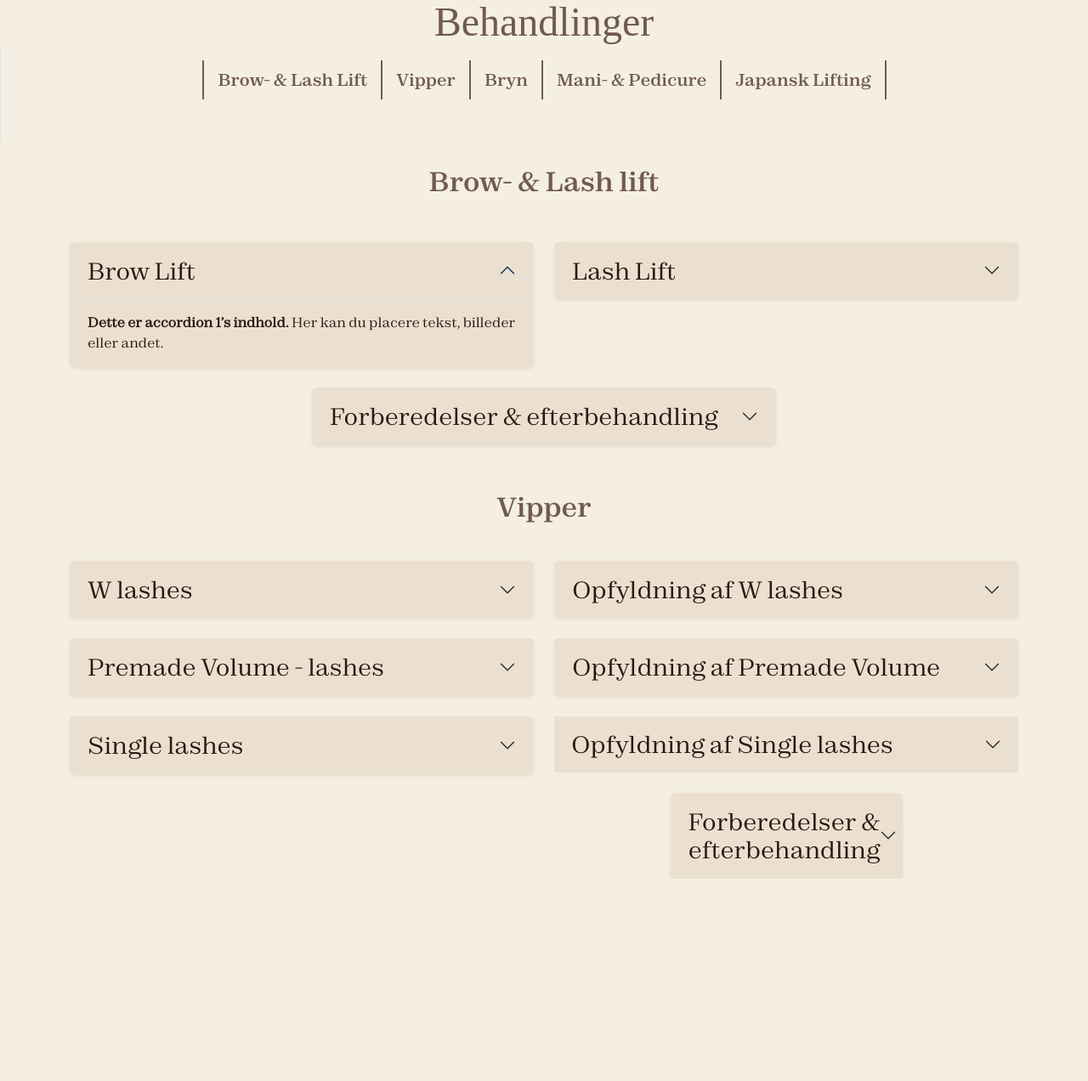
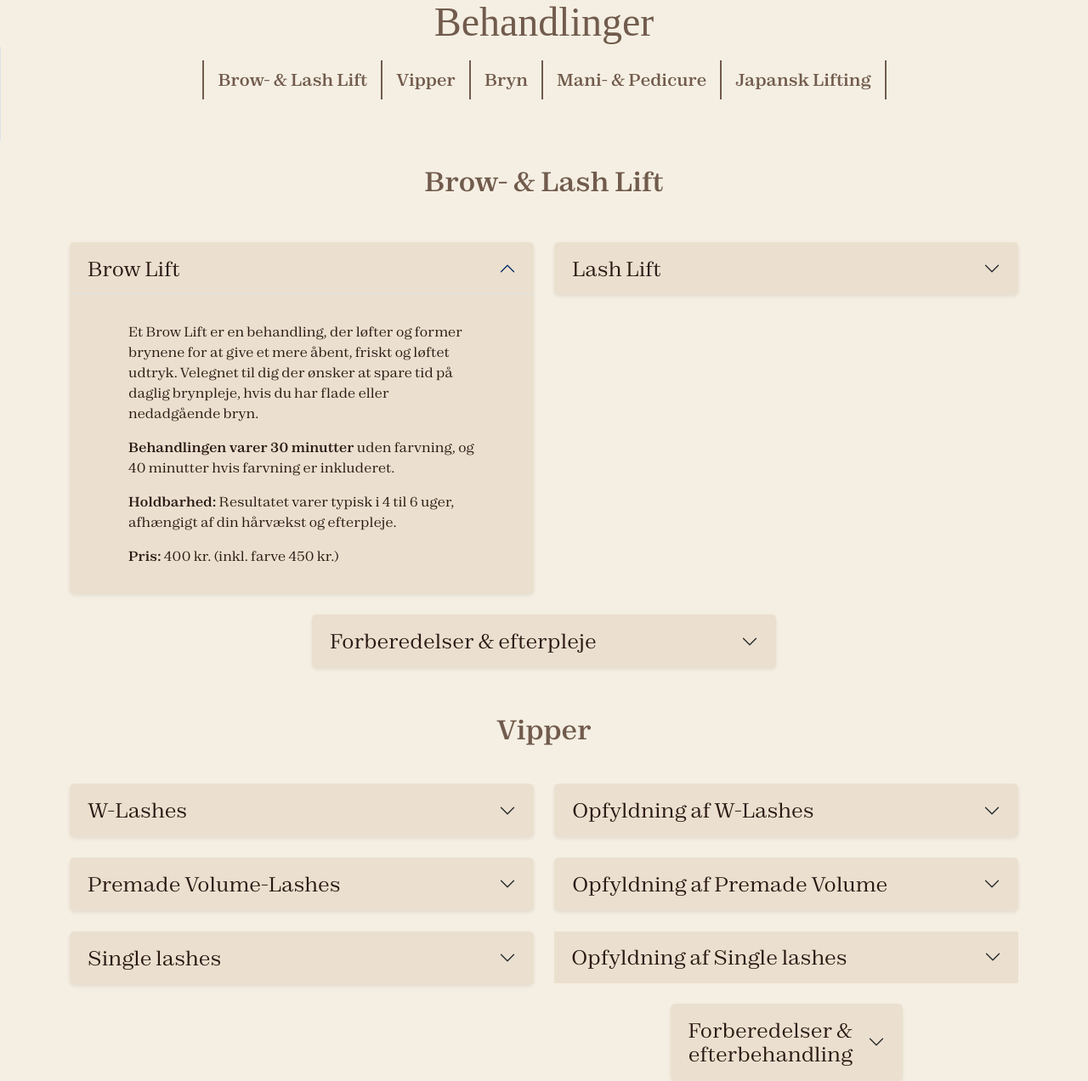
Before and after one commit to nannaglaw/rebranding, a PHP site: page /behandlinger.php in a window 1280 px wide, after a click on "Brow Lift". Shown: the part 208-1480 px from the top of the page at 85% size. Before the commit the page ends 1242 px from the top, so only its background shows below. Run offline with PHP 8.4, Linux system fonts and the light colour scheme; style sheets or scripts are compiled from the project's sources; some libraries are stand-ins or nearby versions.

Commit message:
behandlinger

```diff
--- a/behandlinger.php
+++ b/behandlinger.php
@@ -52,7 +52,7 @@ require "settings/init.php";
 
 
 <div class="mt-3" id="sec1">
-    <p class="fed text-lb text-center fs-2 my-lg-4">Brow- & Lash lift</p>
+    <p class="fed text-lb text-center fs-2 my-lg-4">Brow- & Lash Lift</p>
     <div class="container">
         <div class="row">
             <!-- Accordion 1 -->
@@ -60,7 +60,7 @@ require "settings/init.php";
                 <div class="accordion custom-accordion" id="accordionOne">
                     <div class="accordion-item border border-wd rounded shadow-sm">
                         <h2 class="accordion-header" id="headingOne">
-                            <button class="accordion-button collapsed text-db fs-3" type="button"
+                            <button class="accordion-button collapsed text-db fs-4" type="button"
                                     data-bs-toggle="collapse"
                                     data-bs-target="#collapseOne" aria-expanded="false" aria-controls="collapseOne">
                                 Brow Lift
@@ -69,8 +69,12 @@ require "settings/init.php";
                         <div id="collapseOne" class="accordion-collapse collapse" aria-labelledby="headingOne"
                              data-bs-parent="#accordionOne">
                             <div class="accordion-body">
-                                <strong>Dette er accordion 1’s indhold.</strong> Her kan du placere tekst, billeder
-                                eller andet.
+                                <p class="px-lg-5 px-4 pt-3">Et Brow Lift er en behandling, der løfter og former brynene for at give et mere åbent, friskt og løftet udtryk.
+                                    Velegnet til dig der ønsker at spare tid på daglig brynpleje, hvis du har flade eller nedadgående bryn.</p>
+                                <p class="px-lg-5 px-4"><span class="fed">Behandlingen varer 30 minutter </span> uden farvning, og 40 minutter hvis farvning er inkluderet.</p>
+
+                                <p class="px-lg-5 px-4"><span class="fed">Holdbarhed:</span> Resultatet varer typisk i 4 til 6 uger, afhængigt af din hårvækst og efterpleje.</p>
+                                <p class="px-lg-5 px-4"><span class="fed">Pris:</span> 400 kr. (inkl. farve 450 kr.) </p>
                             </div>
                         </div>
                     </div>
@@ -82,7 +86,7 @@ require "settings/init.php";
                 <div class="accordion custom-accordion" id="accordionTwo">
                     <div class="accordion-item border border-wd rounded shadow-sm">
                         <h2 class="accordion-header" id="headingTwo">
-                            <button class="accordion-button collapsed text-db fs-3" type="button"
+                            <button class="accordion-button collapsed text-db fs-4" type="button"
                                     data-bs-toggle="collapse"
                                     data-bs-target="#collapseTwo" aria-expanded="false" aria-controls="collapseTwo">
                                 Lash Lift
@@ -91,8 +95,12 @@ require "settings/init.php";
                         <div id="collapseTwo" class="accordion-collapse collapse" aria-labelledby="headingTwo"
                              data-bs-parent="#accordionTwo">
                             <div class="accordion-body">
-                                <strong>Dette er accordion 2’s indhold.</strong> Her kan du placere tekst, billeder
-                                eller andet.
+                                <p class="px-lg-5 px-4 pt-3">Et Lash Lift løfter og bukker dine naturlige vipper fra roden, hvilket giver et smukt, åbent blik uden behov for vippebukker eller extensions.
+                                    Velegnet til dig der ønsker <span class="fedkursiv">et naturligt look.</span> </p>
+                                <p class="px-lg-5 px-4"><span class="fed">Behandlingen varer 40 minutter </span> uden farvning, og 60 minutter hvis farvning er inkluderet.</p>
+
+                                <p class="px-lg-5 px-4"><span class="fed">Holdbarhed:</span> Effekten varer normalt i 4 til 6 uger, men kan vare længere med korrekt pleje</p>
+                                <p class="px-lg-5 px-4"><span class="fed">Pris:</span> 400 kr. (inkl. farve 450 kr.) </p>
                             </div>
                         </div>
                     </div>
@@ -104,18 +112,19 @@ require "settings/init.php";
                 <div class="accordion rounded-2 custom-accordion" id="accordionThree">
                     <div class="accordion-item border border-wd rounded shadow-sm">
                         <h2 class="accordion-header" id="headingThree">
-                            <button class="accordion-button collapsed text-db fs-3" type="button"
+                            <button class="accordion-button collapsed text-db fs-4" type="button"
                                     data-bs-toggle="collapse"
                                     data-bs-target="#collapseThree" aria-expanded="false" aria-controls="collapseThree">
                                 Forberedelser &
-                                efterbehandling
+                                efterpleje
                             </button>
                         </h2>
                         <div id="collapseThree" class="accordion-collapse collapse" aria-labelledby="headingThree"
                              data-bs-parent="#accordionThree">
                             <div class="accordion-body">
-                                <strong>Dette er accordion 3’s indhold.</strong> Du kan også tilføje formularer eller
-                                billeder her.
+                                <p class="px-lg-5 px-4 pt-3"><span class="fed">Før:</span> Til behandlingen Lash Lift er det vigtigt at der ikke er nogle produkter på vipperne, herunder mascara. Hvis du fjerne mascara lige inden behandlingen anbefaler vi at bruge en øjenmakeupfjerne som ikke indeholder olie, for det bedst mulige resultat af behandlingen.</p>
+                                    <p class="px-lg-5 px-4">Derudover må du ikke have kontaktlinser i under behandlingen. </p>
+                                <p class="px-lg-5 px-4"><span class="fed">Efter:</span> For at opretholde de bedste resultater anbefales det at undgå vand, damp og olieholdige produkter omkring øjnene i de første 24-48 timer efter behandlingen.</p>
                             </div>
                         </div>
                     </div>
@@ -134,17 +143,22 @@ require "settings/init.php";
                 <div class="accordion custom-accordion" id="accordionFour">
                     <div class="accordion-item border border-wd rounded shadow-sm">
                         <h2 class="accordion-header" id="headingFour">
-                            <button class="accordion-button collapsed text-db fs-3" type="button"
+                            <button class="accordion-button collapsed text-db fs-4" type="button"
                                     data-bs-toggle="collapse"
                                     data-bs-target="#collapseFour" aria-expanded="false" aria-controls="collapseFour">
-                                W lashes
+                                W-Lashes
                             </button>
                         </h2>
                         <div id="collapseFour" class="accordion-collapse collapse" aria-labelledby="headingFour"
                              data-bs-parent="#accordionFour">
                             <div class="accordion-body">
-                                <strong>Dette er accordion 1’s indhold.</strong> Her kan du placere tekst, billeder
-                                eller andet.
+                                <p class="px-lg-5 px-4 pt-3">W lash-extensions giver fyldige vipper, der er fyldigere end single lashes, men mindre tætte end volumen lashes.
+                                    Vipperne er formet i et W, hvor de krydser hinanden for et smukt resultat.</p>
+                                <p class="px-lg-5 px-4"><span class="fed">Behandlingen varer 105 min.. </span> Her bruges UV-lim, der hærder på 1-2 sekunder under UV-lys. Denne lim bliver ikke påvirket af temperatur og luftfugtighed, hvilket giver en længere holdbarhed.
+                                    Da limen hærder hurtigt og uden dampe, er den ideel til sarte øjne, da den eliminerer generende tåreflåd.</p>
+
+                                <p class="px-lg-5 px-4"><span class="fed">Holdbarhed:</span> Typisk 3-4 uger</p>
+                                <p class="px-lg-5 px-4"><span class="fed">Pris:</span> 730 kr. </p>
                             </div>
                         </div>
                     </div>
@@ -156,17 +170,22 @@ require "settings/init.php";
                 <div class="accordion custom-accordion" id="accordionFive">
                     <div class="accordion-item border border-wd rounded shadow-sm">
                         <h2 class="accordion-header" id="headingFive">
-                            <button class="accordion-button collapsed text-db fs-3" type="button"
+                            <button class="accordion-button collapsed text-db fs-4" type="button"
                                     data-bs-toggle="collapse"
                                     data-bs-target="#collapseFive" aria-expanded="false" aria-controls="collapseFive">
-                                Opfyldning af W lashes
+                                Opfyldning af W-Lashes
                             </button>
                         </h2>
                         <div id="collapseFive" class="accordion-collapse collapse" aria-labelledby="headingFive"
                              data-bs-parent="#accordionFive">
                             <div class="accordion-body">
-                                <strong>Dette er accordion 2’s indhold.</strong> Her kan du placere tekst, billeder
-                                eller andet.
+                                <p class="px-lg-5 px-4 pt-3"><span class="fed">Opfyldning efter 2-3 uger:</span><br> Denne opfyldning er til dig der ønsker at få dine W lashes opfrisket, hvis du stadig har mere end 15 vipper på hvert øje tilbage. </p>
+                                <p class="px-lg-5 px-4 m-0"><span class="fed">Varighed:</span> 55 min.</p>
+                                <p class="px-lg-5 px-4"><span class="fed">Pris:</span> 430 kr. </p>
+                                <p class="px-lg-5 px-4 pt-3"><span class="fed">Opfyldning efter 4 uger:</span><br> Denne opfyldning er til dig der ønsker at få dine W lashes opfrisket, hvis du stadig har mere end 15 vipper på hvert øje tilbage, efter 4 uger. </p>
+                                <p class="px-lg-5 px-4 m-0"><span class="fed">Varighed:</span> 80 min.</p>
+                                <p class="px-lg-5 px-4"><span class="fed">Pris:</span> 575 kr. </p>
+                                <p class="px-lg-5 px-4"><span class="fedkursiv">OBS</span> Hvis der er mindre end 15 vipper tilbage på hver øje skal du bestille “NYT SÆT - W-Lashes”.</p>
                             </div>
                         </div>
                     </div>
@@ -178,18 +197,21 @@ require "settings/init.php";
                 <div class="accordion custom-accordion" id="accordionSix">
                     <div class="accordion-item border border-wd rounded shadow-sm">
                         <h2 class="accordion-header" id="headingSix">
-                            <button class="accordion-button collapsed text-db fs-3" type="button"
+                            <button class="accordion-button collapsed text-db fs-4" type="button"
                                     data-bs-toggle="collapse"
                                     data-bs-target="#collapseSix" aria-expanded="false" aria-controls="collapseSix">
-                                Premade Volume -
-                                lashes
+                                Premade Volume-Lashes
                             </button>
                         </h2>
                         <div id="collapseSix" class="accordion-collapse collapse" aria-labelledby="headingSix"
                              data-bs-parent="#accordionSix">
                             <div class="accordion-body">
-                                <strong>Dette er accordion 2’s indhold.</strong> Her kan du placere tekst, billeder
-                                eller andet.
+                                <p class="px-lg-5 px-4 pt-3">Premade lashes er vipper, der allerede er forberedt og samlet i små vifteformede grupper, som er klar til at blive påført på dine naturlige vipper. I modsætning til individuelle vipper, som påsættes én ad gangen, sparer premade lashes tid, da flere vipper kan påsættes på én gang. De bruges ofte til volumenvippebehandlinger og kan skabe <span class="fedkursiv">et fyldigere og mere dramatisk look.</span></p>
+                                <p class="px-lg-5 px-4"><span class="fed">Behandlingen varer 115 min.. </span> Her bruges UV-lim, der hærder på 1-2 sekunder under UV-lys. Denne lim bliver ikke påvirket af temperatur og luftfugtighed, hvilket giver en længere holdbarhed.
+                                    Da limen hærder hurtigt og uden dampe, er den ideel til sarte øjne, da den eliminerer generende tåreflåd.</p>
+
+                                <p class="px-lg-5 px-4"><span class="fed">Holdbarhed:</span> Typisk 3-4 uger</p>
+                                <p class="px-lg-5 px-4"><span class="fed">Pris:</span> 830 kr. </p>
                             </div>
                         </div>
                     </div>
@@ -201,7 +223,7 @@ require "settings/init.php";
                 <div class="accordion custom-accordion" id="accordionSeven">
                     <div class="accordion-item border border-wd rounded shadow-sm">
                         <h2 class="accordion-header" id="headingSeven">
-                            <button class="accordion-button collapsed text-db fs-3" type="button"
+                            <button class="accordion-button collapsed text-db fs-4" type="button"
                                     data-bs-toggle="collapse"
                                     data-bs-target="#collapseSeven" aria-expanded="false" aria-controls="collapseSeven">
                                 Opfyldning af
@@ -211,8 +233,17 @@ require "settings/init.php";
                         <div id="collapseSeven" class="accordion-collapse collapse" aria-labelledby="headingSeven"
                              data-bs-parent="#accordionSeven">
                             <div class="accordion-body">
-                                <strong>Dette er accordion 2’s indhold.</strong> Her kan du placere tekst, billeder
-                                eller andet.
+                                <p class="px-lg-5 px-4 pt-3"><span class="fed">Opfyldning efter 1 uge:</span><br> Hvis du ønsker, at dine vipper altid skal være perfekte, kan du få dem opfyldt med max én uges mellemrum. </p>
+                                <p class="px-lg-5 px-4 m-0"><span class="fed">Varighed:</span> 40 min.</p>
+                                <p class="px-lg-5 px-4"><span class="fed">Pris:</span> 350 kr. </p>
+                                <p class="px-lg-5 px-4 pt-3"><span class="fed">Opfyldning efter 2-3 uger:</span><br>Denne opfyldning er til dig der ønsker at få dine Premade Volume lashes opfrisket, hvis du stadig har mere end 15 vipper på hvert øje tilbage. </p>
+                                <p class="px-lg-5 px-4 m-0"><span class="fed">Varighed:</span> 80 min.</p>
+                                <p class="px-lg-5 px-4"><span class="fed">Pris:</span> 450 kr. </p>
+                                <p class="px-lg-5 px-4 pt-3"><span class="fed">Opfyldning efter 4 uger:</span><br> Denne opfyldning er til dig der ønsker at få dine Premade Volume lashes opfrisket, hvis du stadig har mere end 15 vipper på hvert øje tilbage.</p>
+                                <p class="px-lg-5 px-4 m-0"><span class="fed">Varighed:</span> 80 min.</p>
+                                <p class="px-lg-5 px-4"><span class="fed">Pris:</span> 575 kr.
+                                <p class="px-lg-5 px-4"><span class="fedkursiv">OBS</span> Hvis der er mindre end 15 vipper tilbage på hver øje skal du bestille nyt sæt.</p></p>
+
                             </div>
                         </div>
                     </div>
@@ -223,7 +254,7 @@ require "settings/init.php";
                 <div class="accordion custom-accordion" id="accordionEight">
                     <div class="accordion-item border border-wd rounded shadow-sm">
                         <h2 class="accordion-header" id="headingEight">
-                            <button class="accordion-button collapsed text-db fs-3" type="button"
+                            <button class="accordion-button collapsed text-db fs-4" type="button"
                                     data-bs-toggle="collapse"
                                     data-bs-target="#collapseEight" aria-expanded="false" aria-controls="collapseEight">
                                 Single lashes
@@ -246,7 +277,7 @@ require "settings/init.php";
                     <div class=" accordion-item border border-wd rounded shadow-sm
                 ">
                 <h2 class="accordion-header" id="headingNine">
-                    <button class="accordion-button collapsed text-db fs-3" type="button" data-bs-toggle="collapse"
+                    <button class="accordion-button collapsed text-db fs-4" type="button" data-bs-toggle="collapse"
                             data-bs-target="#collapseNine" aria-expanded="false" aria-controls="collapseNine">
                         Opfyldning af
                         Single lashes
@@ -265,7 +296,7 @@ require "settings/init.php";
                 <div class="accordion rounded-2 custom-accordion" id="accordionTen">
                     <div class="accordion-item border border-wd rounded shadow-sm">
                         <h2 class="accordion-header" id="headingTen">
-                            <button class="accordion-button collapsed text-db fs-3" type="button"
+                            <button class="accordion-button collapsed text-db fs-4" type="button"
                                     data-bs-toggle="collapse"
                                     data-bs-target="#collapseTen" aria-expanded="false" aria-controls="collapseTen">
                                 Forberedelser &
```
